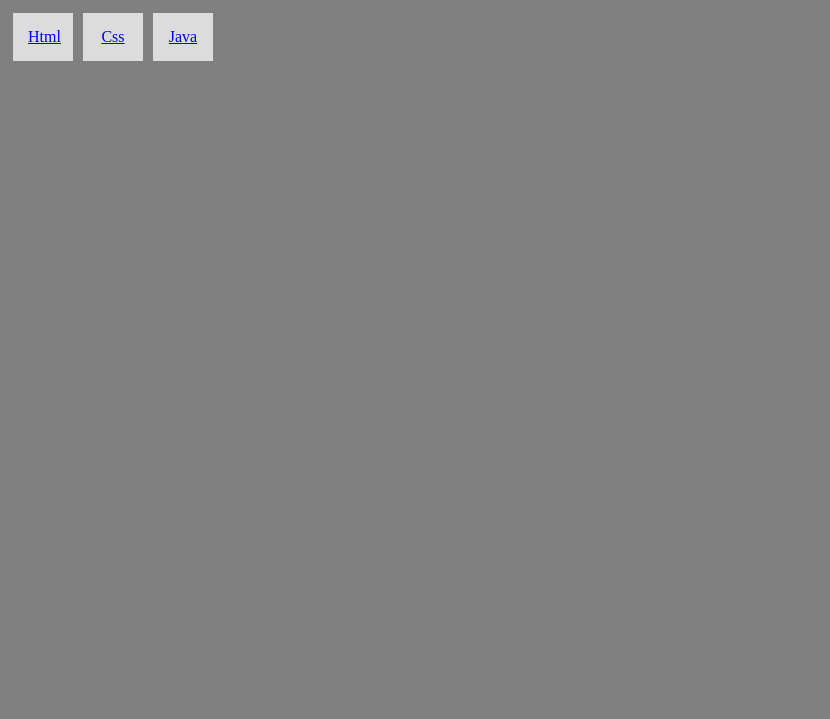
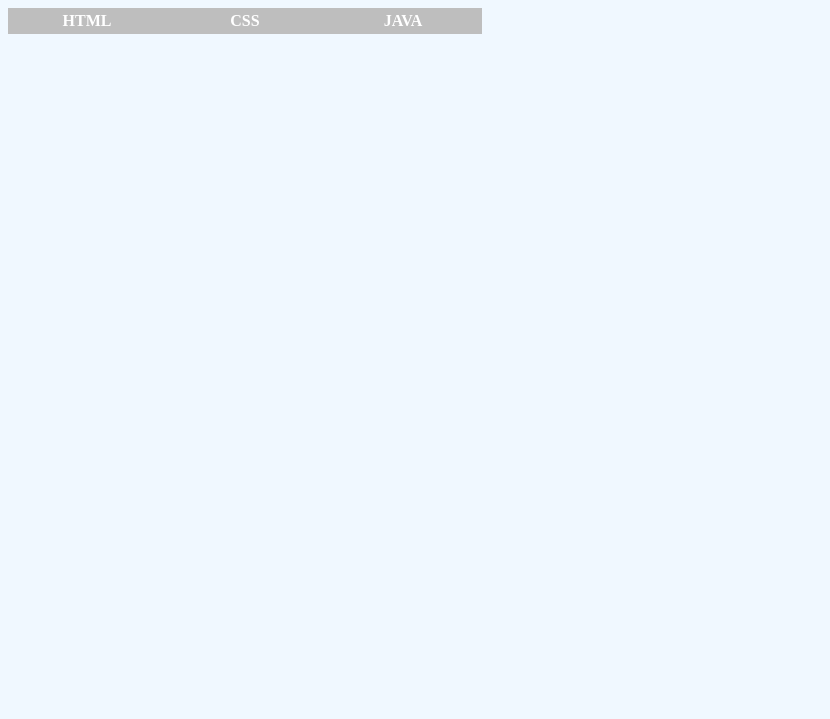
Before and after one commit to crane1/javastudy, a plain HTML site: page top.html in a window 1280 px wide. Shown: the part 81-800 px from the top of the page, without its empty margins (0-830 px from the left). Drawn offline with Linux system fonts and the light colour scheme.

Commit message:
导航条制作

```diff
--- a/css/main.css
+++ b/css/main.css
@@ -1,5 +1,5 @@
 body {
-	background-color: gray;
+	background-color: aliceblue;
 }
 #indent {
 	text-indent: 15px;
--- a/css/top.css
+++ b/css/top.css
@@ -1,3 +1,23 @@
 body {
 	text-align: center;
 }
+ul {
+	list-style-type: none;
+	padding: 0px;
+	margin: 0px;
+}
+a:link,a:visited {
+	display:block;
+	font-weight:bold;
+	color:#FFFFFF;
+	background-color:#bebebe;
+	width:150px;
+	text-align:center;
+	padding:4px;
+	text-decoration:none;
+	text-transform:uppercase;
+}
+a:hover,a:active
+{
+	background-color:#cc0000;
+}
--- a/top.html
+++ b/top.html
@@ -8,21 +8,17 @@
 		<link rel="stylesheet" type="text/css" href="css/main.css" />
 		<link rel="stylesheet" type="text/css" href="css/top.css" />
 		<style type="text/css">
-			.course {
+			li{
 				float: left;
-				padding: 15px;
-				margin: 5px;
-				width: 30px;
-				height: 18px;
-				background-color: gainsboro;
-
 			}
 		</style>
 	</head>
 	<body>
 		<h1>Java Web 学习笔记</h1>
-		<div class="course"><a href="html_note/html_main.html" target="left">Html</a></div>
-		<div class="course"><a href="css_note/css_main.html" target="left">Css</a></div>
-		<div class="course"><a href="java_note/java_main.html" target="left"/>Java</a></div>
+		<ul>
+			<li><a href="html_note/html_main.html" target="left">Html</a></li>
+			<li><a href="css_note/css_main.html" target="left">Css</a></li>
+			<li><a href="java_note/java_main.html" target="left"/>Java</a></li>
+		</ul>
 	</body>
 </html>
```
Also changed, not shown: html_note/html_main.html (+7 -6 lines), index.html (+2 -2 lines).
